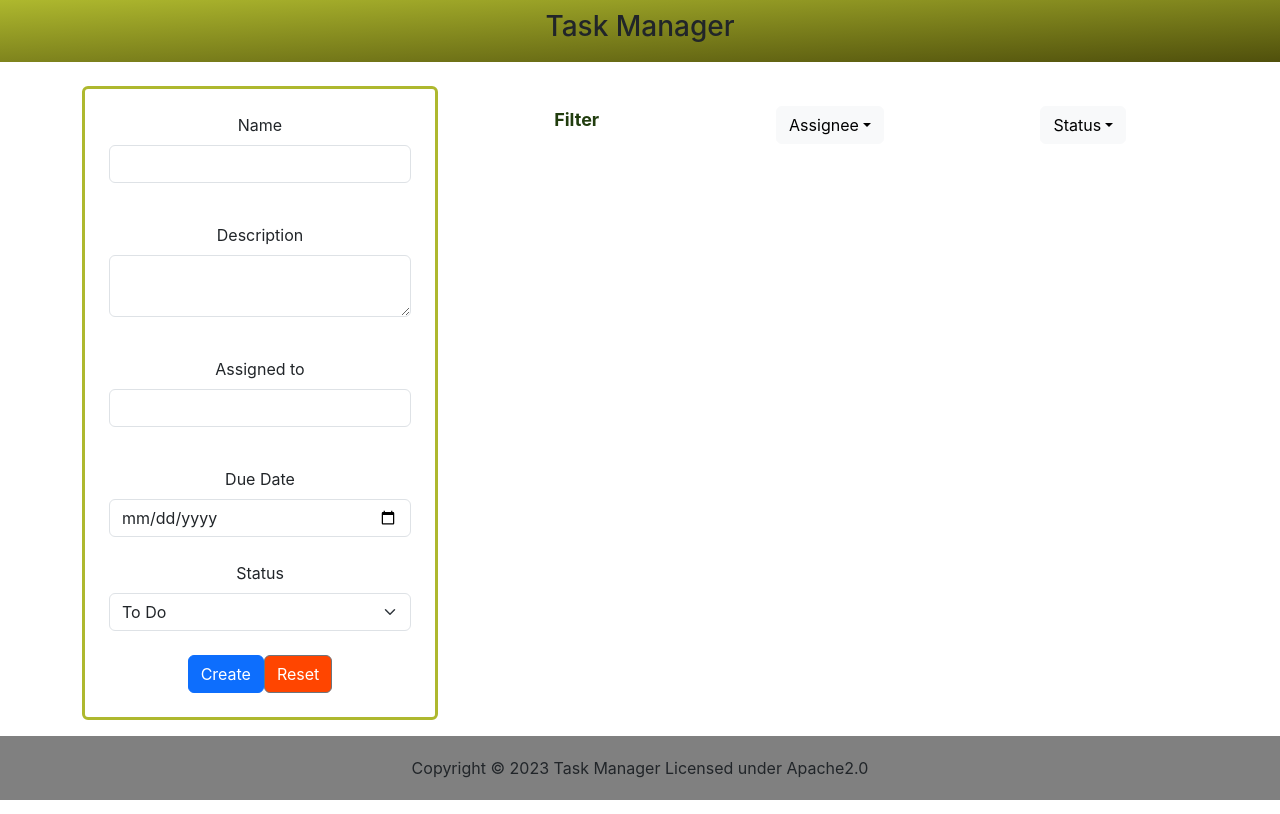
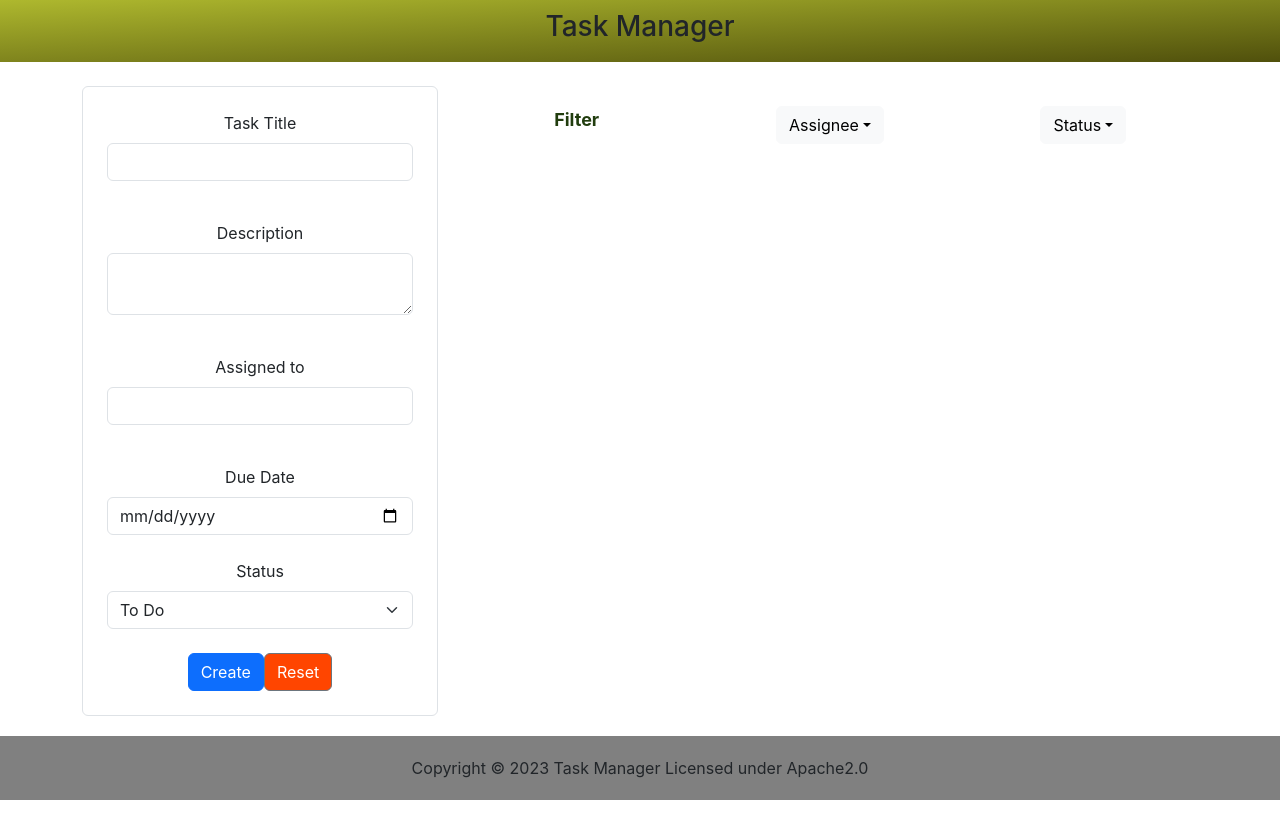
Before and after one commit to parisa-naeim/Task-Manager-React, a React (Create React App) app: page / in a window 1280 px wide. Built offline with nearby package versions, Linux system fonts and the light colour scheme.

Commit message:
improve style

```diff
--- a/src/App.css
+++ b/src/App.css
@@ -21,13 +21,8 @@
   border: 1px solid rgb(182, 46, 46);
 }
 
-.user-form.p-4.border.rounded-2{
-  border: 3px rgb(174, 184, 46) solid !important;
-}
-
 .form-control:focus, .form-control:hover, .form-select:focus {
   border-color: white !important;
-  border: 3px rgb(174, 184, 46) solid !important;
   box-shadow: 0 0 0 0.5px rgb(174, 184, 46);
 }
 
--- a/src/components/CreateTask.js
+++ b/src/components/CreateTask.js
@@ -16,7 +16,7 @@ function CreateTask(props) {
   return (
     <div>
       <label htmlFor="name" className="form-label">
-        Name
+        Task Title
       </label>
       <input
         type="text"
```
